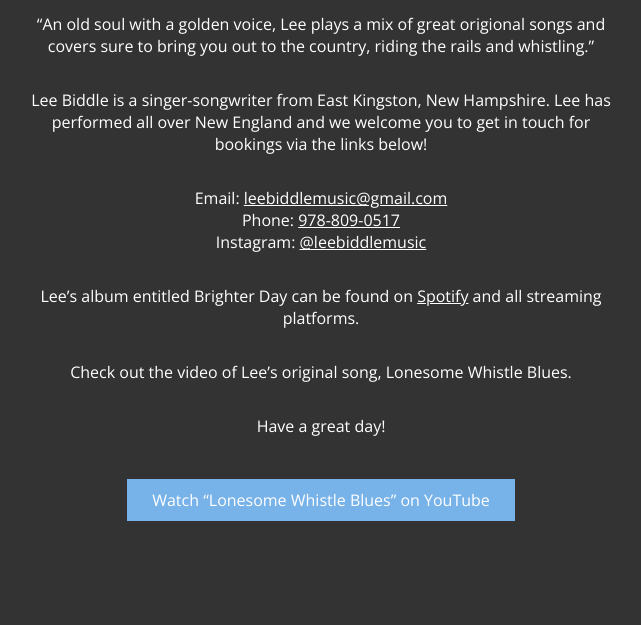
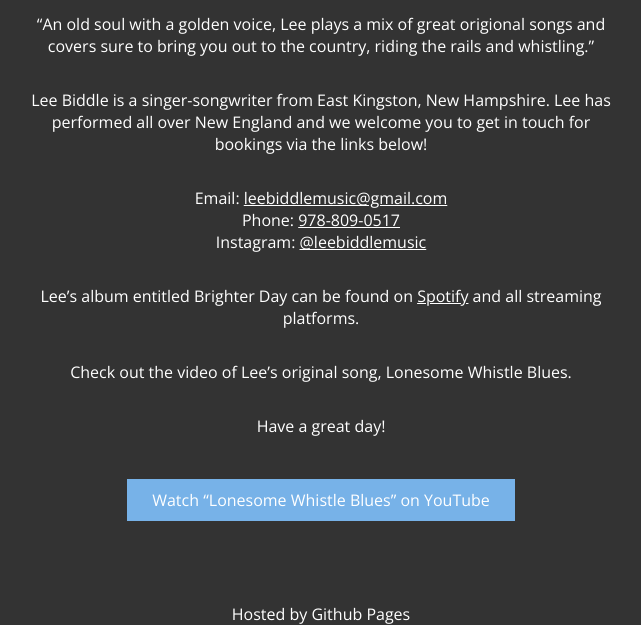
Before and after one commit to greggoryhogan/biddle-music, a plain HTML site: page index.html in a window 1280 px wide. Shown: the part 408-1033 px from the top of the page, without its empty margins (319-960 px from the left). Before the commit the page ends 979 px from the top, so only its background shows below. Drawn offline with nearby package versions, Linux system fonts and the light colour scheme.

Commit message:
Add hosted by notice for dns propagation checking

```diff
--- a/index.html
+++ b/index.html
@@ -57,6 +57,7 @@ h1 {margin:0;}
 			<p>Check out the video of Lee&rsquo;s original song, Lonesome Whistle Blues. </p>
 			<p>Have a great day!</p>
 			<p><a href="https://m.youtube.com/watch?v=H86UjY-nRHw" target="_blank" class="btn">Watch &ldquo;Lonesome Whistle Blues&rdquo; on YouTube</a></p>
+			<p>Hosted by Github Pages</p>
 		</div>
 	</body>
 </html>
```
